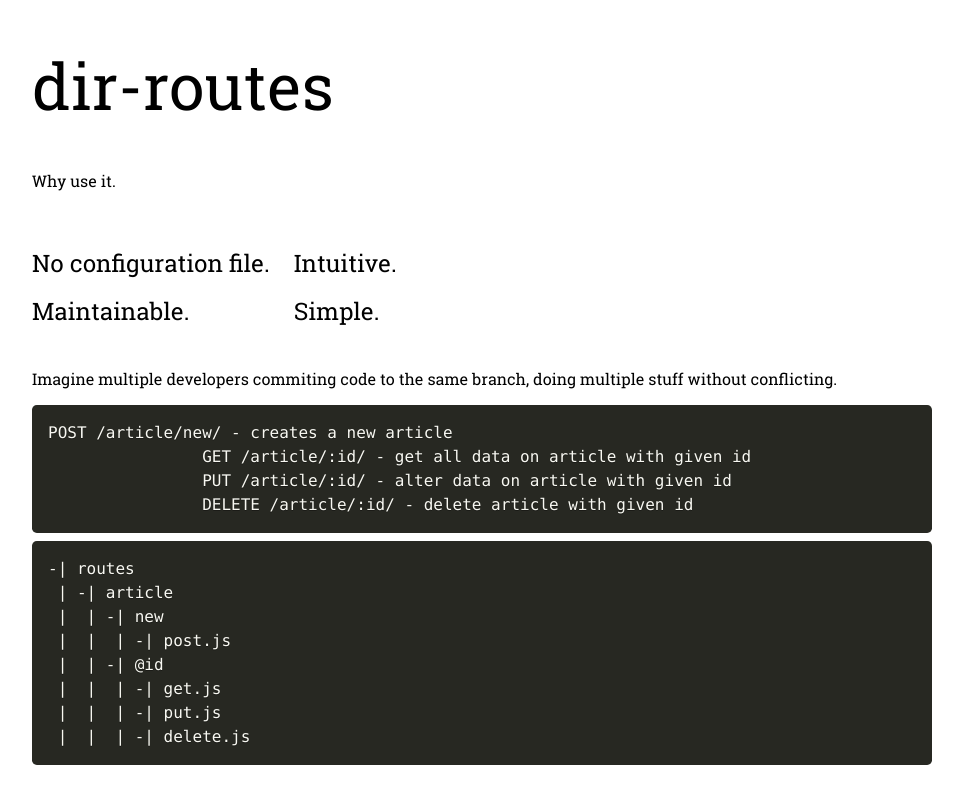
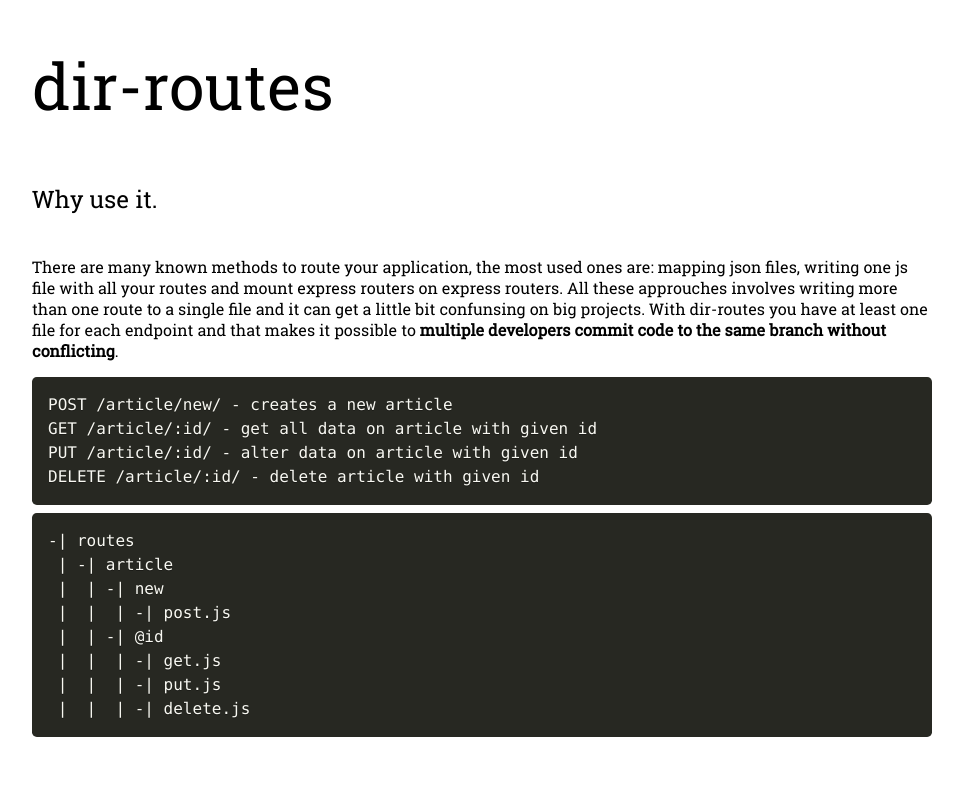
Before and after one commit to DanielSunami/dir-routes, a website: page why-use-it/index.html in a window 1280 px wide. Shown: the whole page, without its empty margins (158-1121 px from the left). Drawn offline with nearby package versions, Linux system fonts and the light colour scheme.

Commit message:
updating text

```diff
--- a/why-use-it/index.html
+++ b/why-use-it/index.html
@@ -15,26 +15,24 @@
 	<meta name="description" content="Easiest way to organize and structure your expressjs routes" />
 	<meta name="keywords" content="HTML,CSS,JavaScript,ExpressJS,routes,GitHub,DanielSunami" />
 	<meta name="author" content="DanielSunami" />
-	<script>(function(i,s,o,g,r,a,m){i['GoogleAnalyticsObject']=r;i[r]=i[r]||function(){(i[r].q=i[r].q||[]).push(arguments)},i[r].l=1*new Date();a=s.createElement(o),m=s.getElementsByTagName(o)[0];a.async=1;a.src=g;m.parentNode.insertBefore(a,m)})(window,document,'script','https://www.google-analytics.com/analytics.js','ga');ga('create', 'UA-90569111-1', 'auto');ga('send', 'pageview');</script>
+	<script>(function(i,s,o,g,r,a,m){i['GoogleAnalyticsObject']=r;i[r]=i[r]||function(){(i[r].q=i[r].q||[]).push(arguments)},i[r].l=1*new Date();a=s.createElement(o),m=s.getElementsByTagName(o)[0];a.async=1;a.src=g;m.parentNode.insertBefore(a,m)})(window,document,'script','https://www.google-analytics.com/analytics.js','ga');ga('create', 'UA-90569111-2', 'auto');ga('send', 'pageview');</script>
 </head>
-
 <body>
 	<div class="content">
 		<header class="block">
-			<h1>dir-routes</h1>Why use it.
+			<h1>dir-routes</h1>
 		</header>
 		<div class="block">
-			<h2 class="light-text"><span>No configuration file.<br/>Maintainable.</span>
-			<span>Intuitive.<br/>Simple.</span></h2>
+			<h2 class="light-text">Why use it.</h2>
 
 			<p>
-				Imagine multiple developers commiting code to the same branch, doing multiple stuff without conflicting.<br/>
-
+				There are many known methods to route your application, the most used ones are: mapping json files, writing one js file with all your routes and mount express routers on express routers. All these approuches involves writing more than one route to a single file and it can get a little bit confunsing on big projects.
+				With dir-routes you have at least one file for each endpoint and that makes it possible to <b>multiple developers commit code to the same branch without conflicting</b>.<br/>
 
 				<pre><code class="language-none">POST /article/new/ - creates a new article
-				GET /article/:id/ - get all data on article with given id
-				PUT /article/:id/ - alter data on article with given id
-				DELETE /article/:id/ - delete article with given id</code></pre>
+GET /article/:id/ - get all data on article with given id
+PUT /article/:id/ - alter data on article with given id
+DELETE /article/:id/ - delete article with given id</code></pre>
 
 				<pre><code class="language-none">-| routes
  | -| article
@@ -47,6 +45,6 @@
 			</p>
 		</div>
 
-	<script src="lib/prism.js"></script>
+	<script src="/dir-routes/lib/prism.js"></script>
 </body>
 </html>
```
